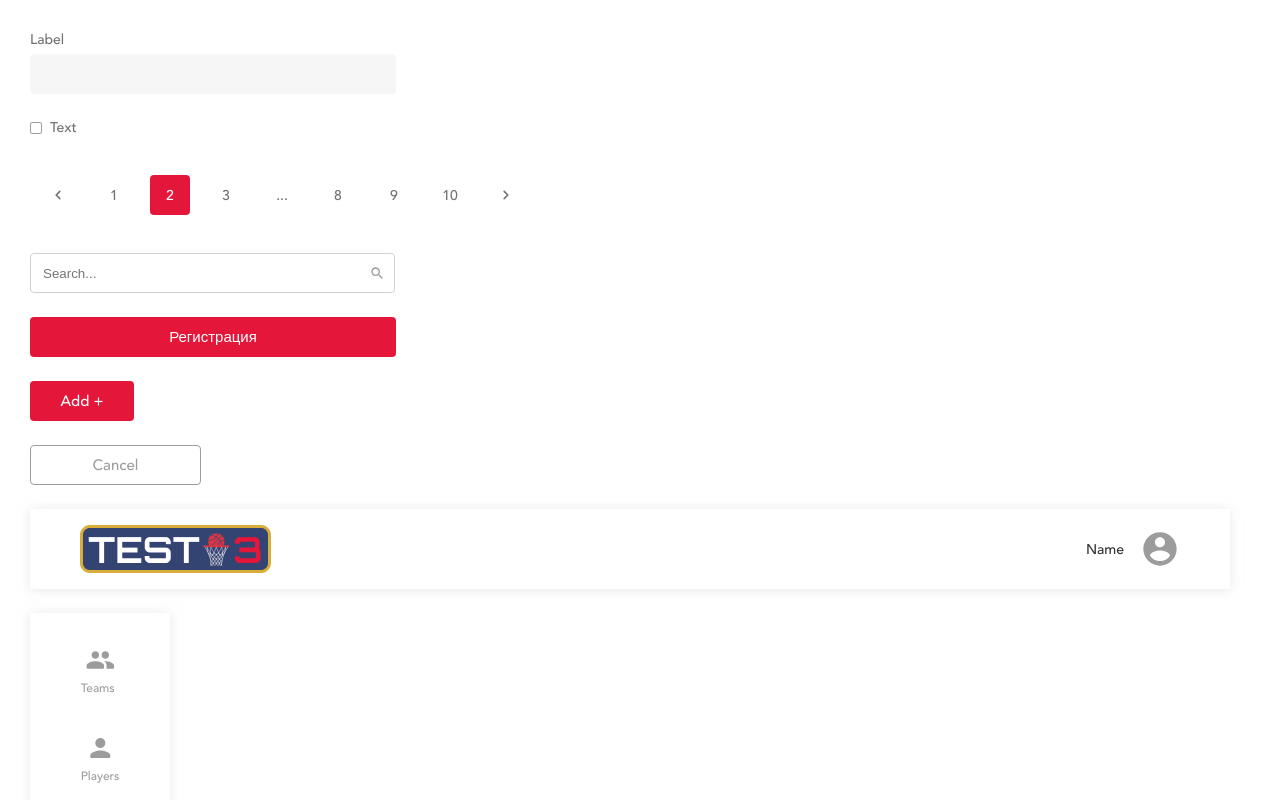
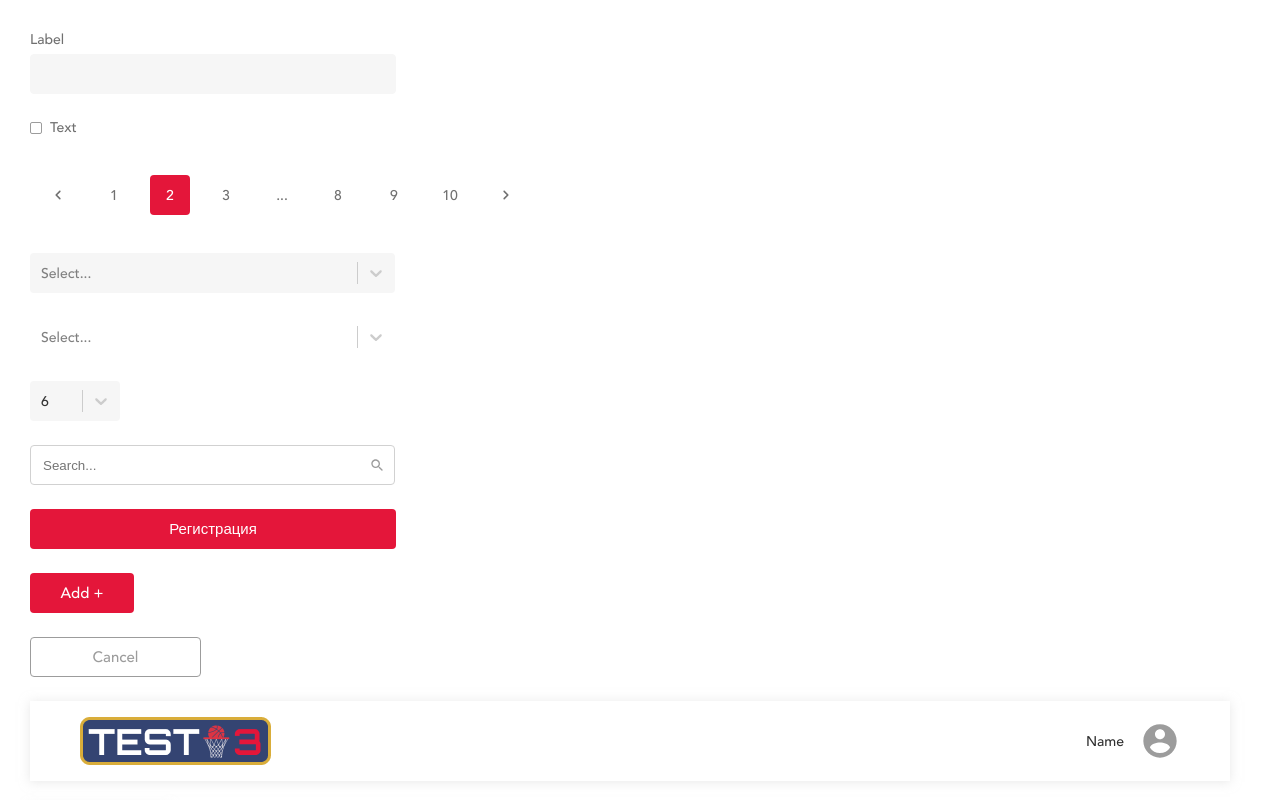
Before and after one commit to AlexeevSasha/Course-advanced, a React (Create React App) app in the folder app-basketball/: page / in a window 1280 px wide. Shown: the top 800 px of the page. Built offline with nearby package versions, Linux system fonts and the light colour scheme.

Commit message:
homework

```diff
--- a/app-basketball/src/HomeWork.tsx
+++ b/app-basketball/src/HomeWork.tsx
@@ -12,6 +12,9 @@ import {NavMenu} from "./common/components/NavMenu/NavMenu";
 import {PlayerCard} from './modules/players/components/PlayerCard/PlayerCard'
 import {TeamCard} from "./modules/teams/components/TeamCard/TeamCard";
 import {Pagination} from "./common/components/Pagination/Pagination";
+import {Selects} from "./common/components/Select/Select";
+import {optionsPosition, optionsSize} from "./common/components/Select/data";
+
 
 export const HomeWork : FC = () => {
   return (
@@ -20,6 +23,9 @@ export const HomeWork : FC = () => {
           <InputCheckbox />
           <div style={{display: 'grid', gap: '24px'}}>
               <Pagination pageCount={10} initialPage={1}/>
+              <Selects options={optionsPosition} />
+              <Selects options={optionsPosition} isMulti />
+              <div style={{maxWidth: '90px'}}>  <Selects options={optionsSize} menuPlacement='top' defaultValue={optionsSize[0]}/></div>
           <Search/>
           <Button >Регистрация</Button>
               <Button btnAdd>Add +</Button>
```
